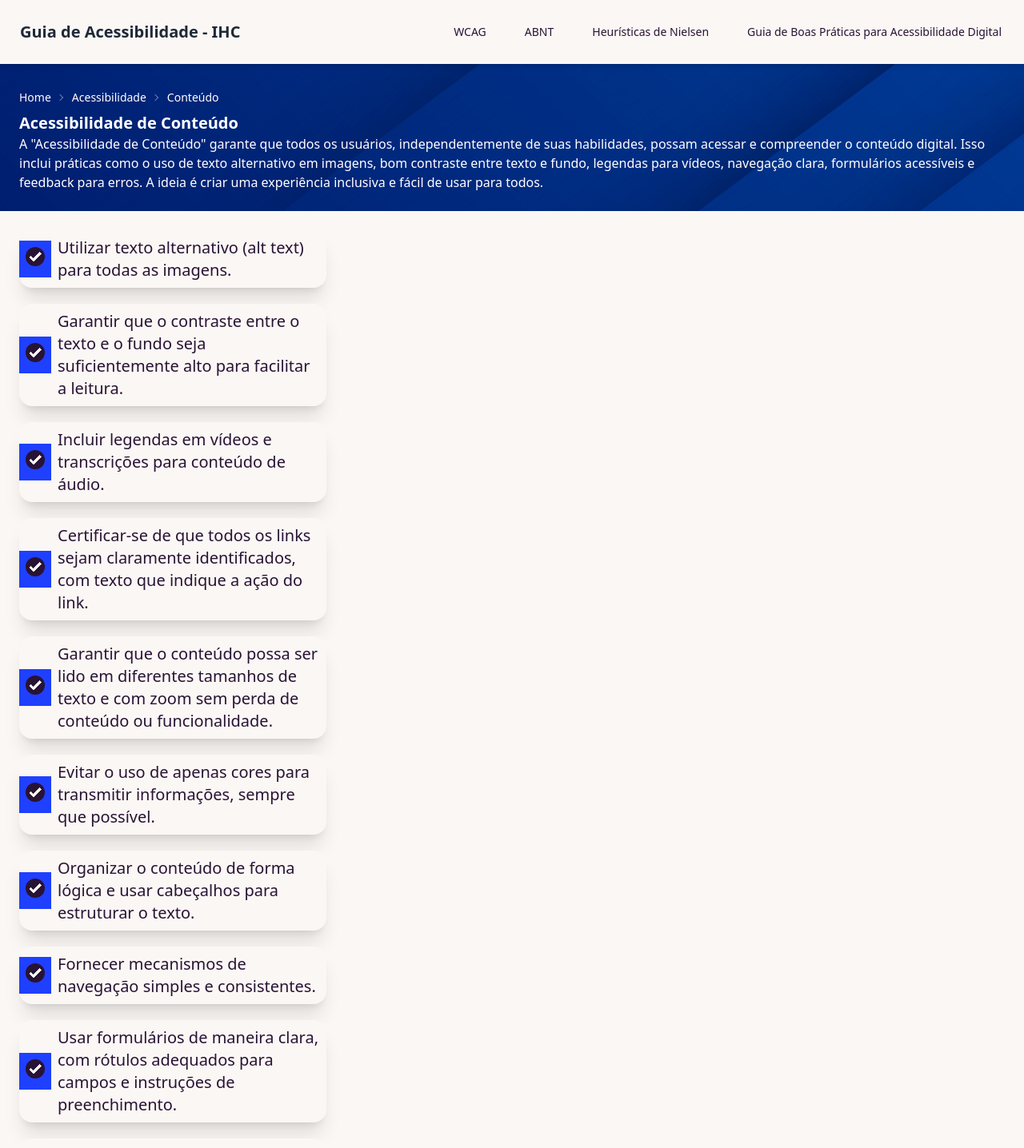
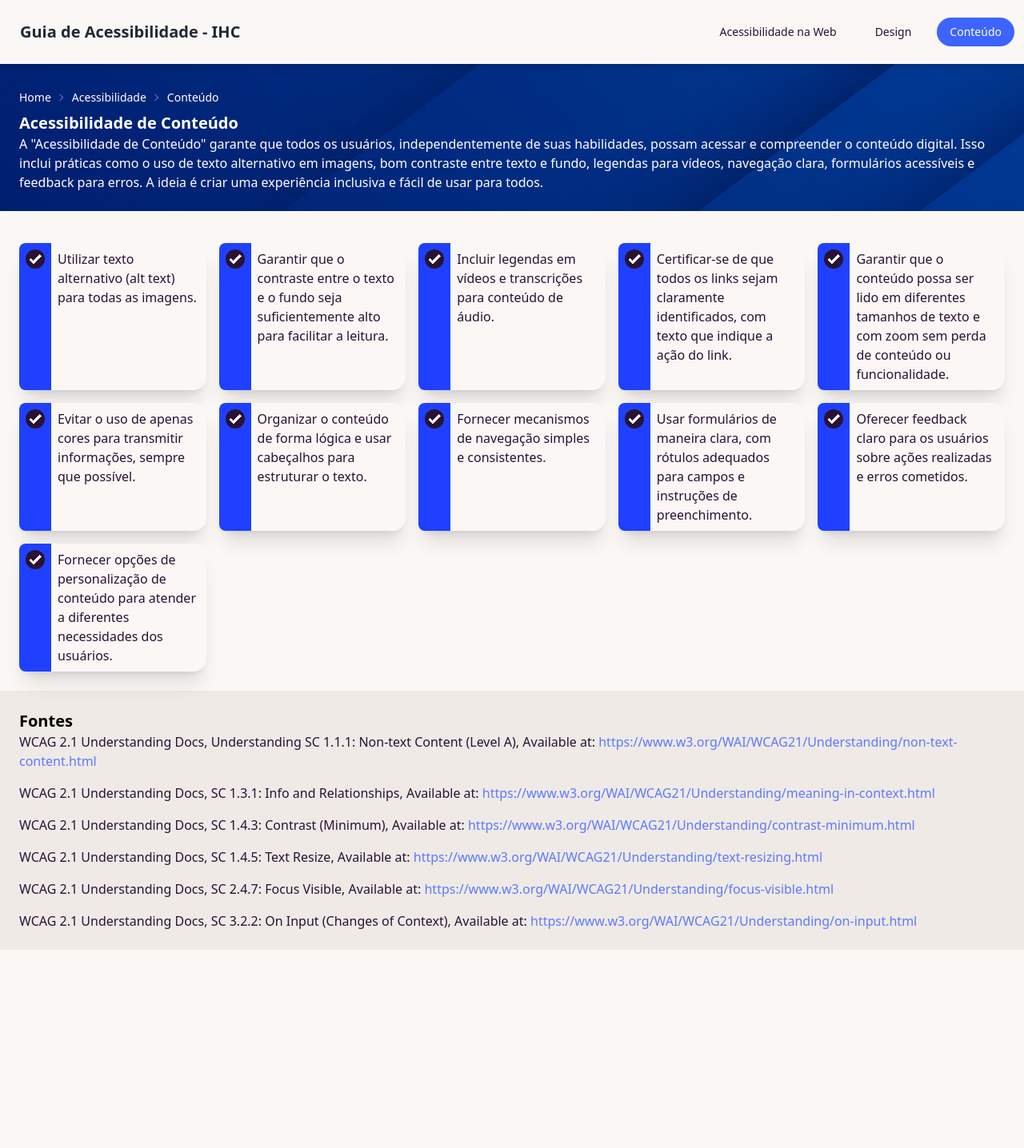
Before and after one commit to cwtshh/guia-acessibilidade-ihc, a React (Vite) app: page /conteudo in a window 1280 px wide. Shown: the top 1436 px of the page at 80% size. After the commit the page ends 1188 px from the top, so only its background shows below. Built offline with nearby package versions, Linux system fonts and the light colour scheme.

Commit message:
alteracoes na nav bar e arrumando a estilizacao de componentes

```diff
--- a/src/components/navbar/NavBar.tsx
+++ b/src/components/navbar/NavBar.tsx
@@ -96,54 +96,42 @@ const NavBar = () => {
             }`}
           >
             <Link
-              to={"/wcag"}
+              to={"/acessibilidade/web"}
               className={`${
-                location.pathname === "/wcag"
+                location.pathname === "/acessibilidade/web"
                   ? "bg-primary-600 text-white rounded-full transition-all duration-300 ease-in-out"
                   : "transition-all duration-300 ease-in-out"
               }`}
             >
-              WCAG
+              Acessibilidade na Web
             </Link>
           </li>
           <li
             className={`${
-              location.pathname === "/abnt"
+              location.pathname === "/Design"
                 ? "bg-primary-600 text-white rounded-full transition-all duration-300 ease-in-out"
                 : "transition-all duration-300 ease-in-out"
             }`}
           >
             <Link
-              to={"/abnt"}
+              to={"/Design"}
               className="transition-colors duration-300 hover:text-primary-600"
             >
-              ABNT
+              Design
             </Link>
           </li>
           <li
             className={`${
-              location.pathname === "/heuristicas"
+              location.pathname === "/conteudo"
                 ? "bg-primary-600 text-white rounded-full transition-all duration-300 ease-in-out"
                 : "transition-all duration-300 ease-in-out"
             }`}
           >
             <Link
-              to={"/heuristicas"}
+              to={"/conteudo"}
               className="transition-colors duration-300 hover:text-primary-600"
             >
-              Heurísticas de Nielsen
-            </Link>
-          </li>
-
-          <li
-            className={`${
-              location.pathname === "/acessibilidade-digital"
-                ? "bg-primary-600 text-white rounded-full transition-all duration-300 ease-in-out"
-                : "transition-all duration-300 ease-in-out"
-            }`}
-          >
-            <Link to={"/acessibilidade-digital"}>
-              Guia de Boas Práticas para Acessibilidade Digital
+              Conteúdo
             </Link>
           </li>
         </ul>
@@ -195,43 +183,49 @@ const NavBar = () => {
                   Voltar ao início
                 </Link>
               </li>
-              <li className={`${location.pathname === "/" ? "active" : ""}`}>
-                <Link
-                  to={"/wcag"}
-                  onClick={closeMenu}
-                  className="text-lg font-medium transition-colors duration-300 hover:text-primary-600"
-                >
-                  WCAG
-                </Link>
-              </li>
               <li
                 className={`${
-                  location.pathname === "/abnt"
+                  location.pathname === "/acessibilidade/web"
                     ? "bg-primary-600 text-white rounded-full transition-all duration-300 ease-in-out"
                     : "transition-all duration-300 ease-in-out"
                 }`}
               >
                 <Link
-                  to={"/abnt"}
+                  to={"/acessibilidade/web"}
                   onClick={closeMenu}
                   className="text-lg font-medium transition-colors duration-300 hover:text-primary-600"
                 >
-                  ABNT
+                  Acessibilidade na Web
                 </Link>
               </li>
               <li
                 className={`${
-                  location.pathname === "/heuristicas"
+                  location.pathname === "/design"
                     ? "bg-primary-600 text-white rounded-full transition-all duration-300 ease-in-out"
                     : "transition-all duration-300 ease-in-out"
                 }`}
               >
                 <Link
-                  to={"/heuristicas"}
+                  to={"/design"}
                   onClick={closeMenu}
                   className="text-lg font-medium transition-colors duration-300 hover:text-primary-600"
                 >
-                  Heurísticas de Nielsen
+                  Design
+                </Link>
+              </li>
+              <li
+                className={`${
+                  location.pathname === "/conteudo"
+                    ? "bg-primary-600 text-white rounded-full transition-all duration-300 ease-in-out"
+                    : "transition-all duration-300 ease-in-out"
+                }`}
+              >
+                <Link
+                  to={"/conteudo"}
+                  onClick={closeMenu}
+                  className="text-lg font-medium transition-colors duration-300 hover:text-primary-600"
+                >
+                  Conteúdo
                 </Link>
               </li>
 
--- a/src/pages/acessibilidade-web/AcessibilidadeWeb.tsx
+++ b/src/pages/acessibilidade-web/AcessibilidadeWeb.tsx
@@ -58,7 +58,7 @@ const AcessibilidadeWeb = () => {
               <h1 className="font-bold text-xl text-black">
                 {diretriz.categoria.toUpperCase()}
               </h1>
-              <div className="grid grid-cols-1 sm:grid-cols-2 md:grid-cols-3 gap-4 mt-4">
+              <div className="grid grid-cols-1 sm:grid-cols-2 md:grid-cols-4 gap-4 mt-4">
                 {diretriz.topicos.map((topico, index) => {
                   return (
                     <div
@@ -66,7 +66,7 @@ const AcessibilidadeWeb = () => {
                       className="card bg-base-100 shadow-xl w-full sm:w-80 md:w-96 transform transition-transform duration-300 ease-in-out hover:scale-105"
                     >
                       <div className="flex items-center">
-                        <div className="bg-primary-800 p-2 h-full  text-white">
+                        <div className="bg-primary-800 p-2 h-full text-white rounded-tl-lg">
                           <input
                             type="checkbox"
                             defaultChecked
--- a/src/pages/conteudo/Conteudo.tsx
+++ b/src/pages/conteudo/Conteudo.tsx
@@ -51,15 +51,15 @@ const Conteudo = () => {
         </p>
       </div>
 
-      <div className="p-6 flex flex-col gap-5">
+      <div className="grid grid-cols-1 sm:grid-cols-2 md:grid-cols-3 lg:grid-cols-4 xl:grid-cols-5 gap-4 mt-4 p-6">
         {topicos?.topicos.map((topico, index) => {
           return (
             <div
               key={index}
-              className="card bg-base-100 shadow-xl w-full sm:w-80 md:w-96 transform transition-transform duration-300 ease-in-out hover:scale-105"
+              className="card bg-base-100 shadow-xl w-full transform transition-transform duration-300 ease-in-out hover:scale-105"
             >
-              <div className="flex items-center">
-                <div className="bg-primary-800 p-2 h-full  text-white">
+              <div className="flex items-center h-full">
+                <div className="bg-primary-800 p-2 h-full text-white rounded-tl-lg rounded-bl-lg">
                   <input
                     type="checkbox"
                     defaultChecked
@@ -67,13 +67,82 @@ const Conteudo = () => {
                   />
                 </div>
                 <div className="p-2 w-full h-full">
-                  <h2 className=" md:text-xl ">{topico.descricao}</h2>
+                  <h2>{topico.descricao}</h2>
                 </div>
               </div>
             </div>
           );
         })}
       </div>
+
+      <div className="p-6 bg-base-200 p-6">
+        <h1 className="font-bold text-xl text-black">Fontes</h1>
+        <div className="flex flex-col gap-4">
+          <p>
+            WCAG 2.1 Understanding Docs, Understanding SC 1.1.1: Non-text
+            Content (Level A), Available at:{" "}
+            <a
+              className="text-primary-500"
+              href="https://www.w3.org/WAI/WCAG21/Understanding/non-text-content.html"
+            >
+              https://www.w3.org/WAI/WCAG21/Understanding/non-text-content.html
+            </a>
+          </p>
+
+          <p>
+            WCAG 2.1 Understanding Docs, SC 1.3.1: Info and Relationships,
+            Available at:{" "}
+            <a
+              className="text-primary-500"
+              href="https://www.w3.org/WAI/WCAG21/Understanding/meaning-in-context.html"
+            >
+              https://www.w3.org/WAI/WCAG21/Understanding/meaning-in-context.html
+            </a>
+          </p>
+
+          <p>
+            WCAG 2.1 Understanding Docs, SC 1.4.3: Contrast (Minimum), Available
+            at:{" "}
+            <a
+              className="text-primary-500"
+              href="https://www.w3.org/WAI/WCAG21/Understanding/contrast-minimum.html"
+            >
+              https://www.w3.org/WAI/WCAG21/Understanding/contrast-minimum.html
+            </a>
+          </p>
+
+          <p>
+            WCAG 2.1 Understanding Docs, SC 1.4.5: Text Resize, Available at:{" "}
+            <a
+              className="text-primary-500"
+              href="https://www.w3.org/WAI/WCAG21/Understanding/text-resizing.html"
+            >
+              https://www.w3.org/WAI/WCAG21/Understanding/text-resizing.html
+            </a>
+          </p>
+
+          <p>
+            WCAG 2.1 Understanding Docs, SC 2.4.7: Focus Visible, Available at:{" "}
+            <a
+              className="text-primary-500"
+              href="https://www.w3.org/WAI/WCAG21/Understanding/focus-visible.html"
+            >
+              https://www.w3.org/WAI/WCAG21/Understanding/focus-visible.html
+            </a>
+          </p>
+
+          <p>
+            WCAG 2.1 Understanding Docs, SC 3.2.2: On Input (Changes of
+            Context), Available at:{" "}
+            <a
+              className="text-primary-500"
+              href="https://www.w3.org/WAI/WCAG21/Understanding/on-input.html"
+            >
+              https://www.w3.org/WAI/WCAG21/Understanding/on-input.html
+            </a>
+          </p>
+        </div>
+      </div>
     </div>
   );
 };
--- a/src/pages/design/Design.tsx
+++ b/src/pages/design/Design.tsx
@@ -66,15 +66,15 @@ const Design = () => {
                       key={index}
                       className="card bg-base-100 shadow-xl w-full sm:w-80 md:w-96 transform transition-transform duration-300 ease-in-out hover:scale-105"
                     >
-                      <div className="flex items-center">
-                        <div className="bg-primary-800 p-2 h-full  text-white">
+                      <div className="flex items-center h-full">
+                        <div className="bg-primary-800 p-2 h-full text-white rounded-tl-lg rounded-bl-lg">
                           <input
                             type="checkbox"
                             defaultChecked
                             className="checkbox bg-white"
                           />
                         </div>
-                        <div className="p-4">
+                        <div className="p-4 flex-1">
                           <p className="md:text-base text-gray-700">
                             {topico.descricao}
                           </p>
@@ -88,7 +88,7 @@ const Design = () => {
           );
         })}
       </div>
-      <div className="p-6">
+      <div className="bg-base-200 p-6">
         <h1 className="font-bold text-xl">Fontes</h1>
         <div className="flex flex-col gap-4">
           <p>
```
